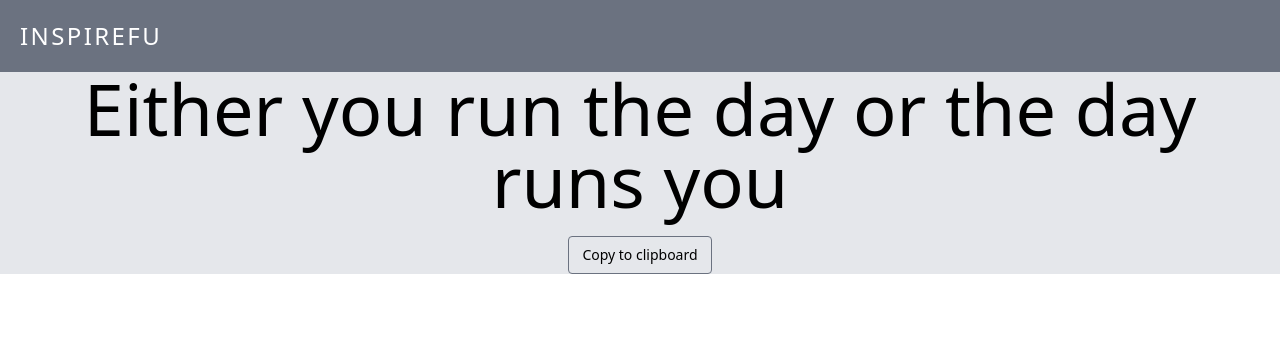
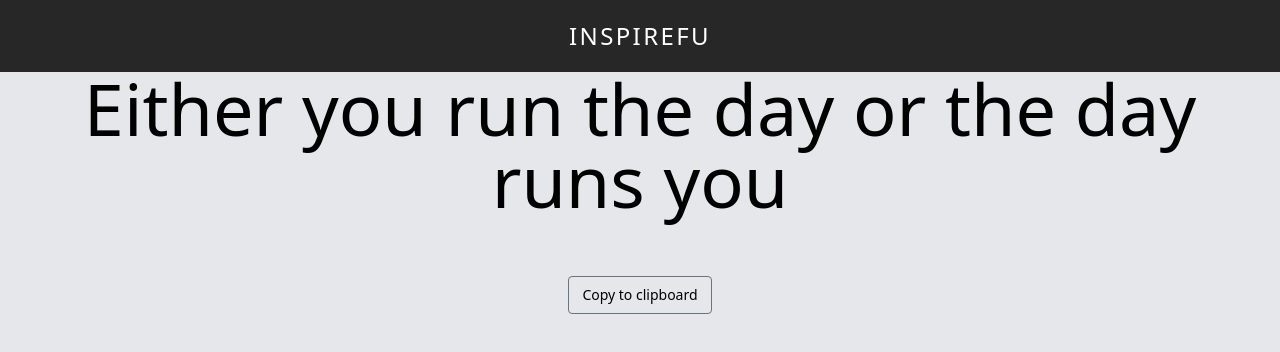
Before and after one commit to tderuvo/inspirefu, a Next.js app: page / in a window 1280 px wide. Shown: the top 352 px of the page. Built offline with nearby package versions, Linux system fonts and the light colour scheme.

Commit message:
cleaned up formatting

```diff
--- a/components/Header.tsx
+++ b/components/Header.tsx
@@ -5,27 +5,12 @@ type Props = {};
 
 export default function Header({}: Props) {
   return (
-    <motion.div
-      initial={{
-        x: -100,
-        opacity: 0,
-        scale: 0.5,
-      }}
-      animate={{
-        x: 0,
-        opacity: 1,
-        scale: 1,
-      }}
-      transition={{
-        duration: 1.5,
-      }}
-      className="flex flex-row text-center bg-gray-500"
-    >
-      <div className="justify-center items-center">
-        <h1 className="uppercase px-5 py-5 flex-center text-center justify-center text-white max-w-7xl items-center text-2xl tracking-widest">
+    <div>
+      <div className="bg-[rgb(39,39,39)]">
+        <h1 className="uppercase  py-5 text-center text-white max-w-7xl text-2xl tracking-widest">
           InspireFu
         </h1>
       </div>
-    </motion.div>
+    </div>
   );
 }
--- a/pages/index.tsx
+++ b/pages/index.tsx
@@ -7,7 +7,7 @@ import styles from "../styles/Home.module.css";
 
 const Home: NextPage = () => {
   return (
-    <div className="bg-gray-200">
+    <div>
       <Head>
         <title>InspireFu</title>
         <meta name="description" content="Generated by create next app" />
@@ -16,11 +16,11 @@ const Home: NextPage = () => {
       {/* Header */}
       <Header />
       {/* Hero */}
-      <h1 className="text-7xl text-center">
-        Either you run the day or the day runs you
-      </h1>
-      {/* Copy to Clipboard */}
-      <CopyBtnDemo />
+      <div className="text-7xl text-center h-screen bg-gray-200">
+        <h1>Either you run the day or the day runs you</h1>
+        {/* Copy to Clipboard */}
+        <CopyBtnDemo />
+      </div>
       {/* About */}
       {/* Experience */}
       {/* Skills */}
```
